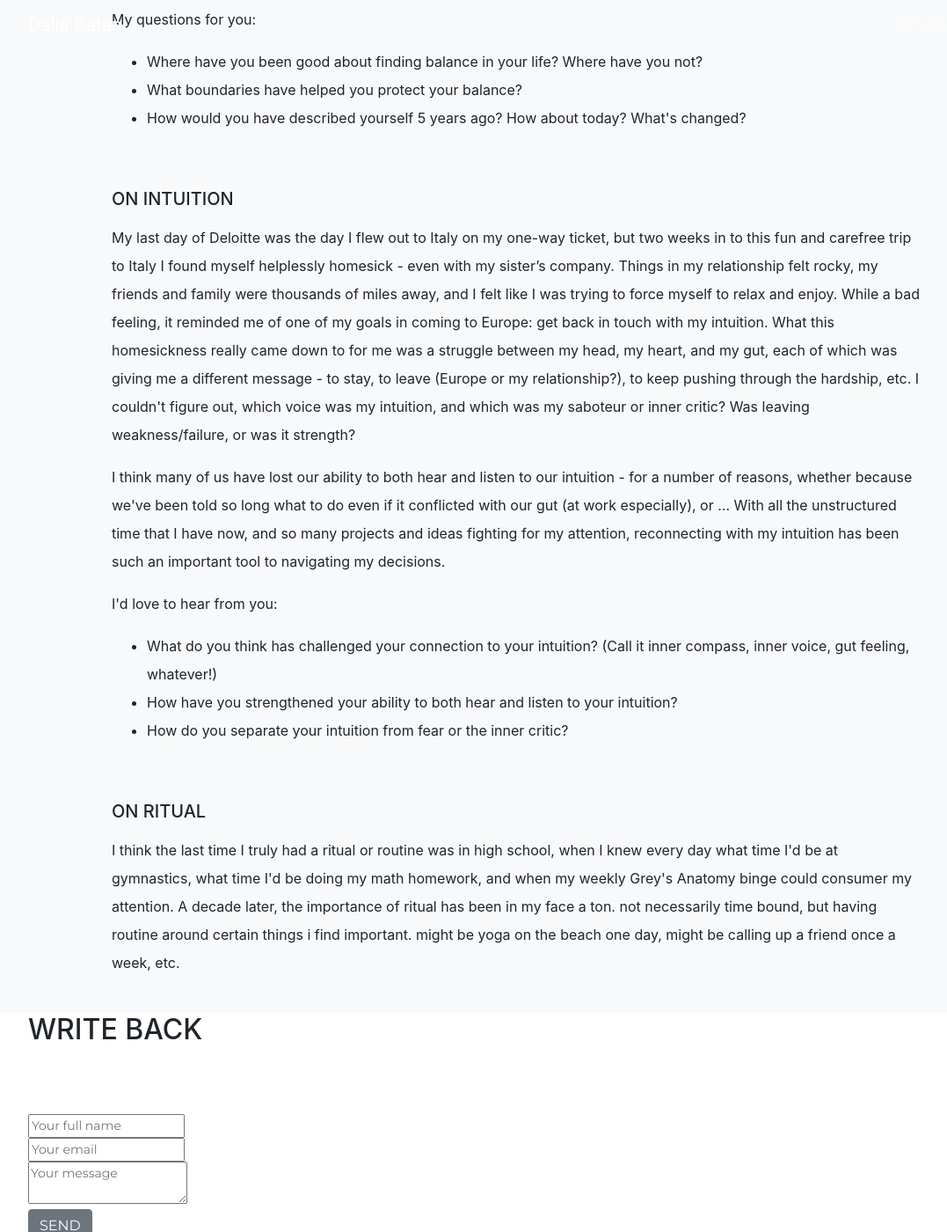
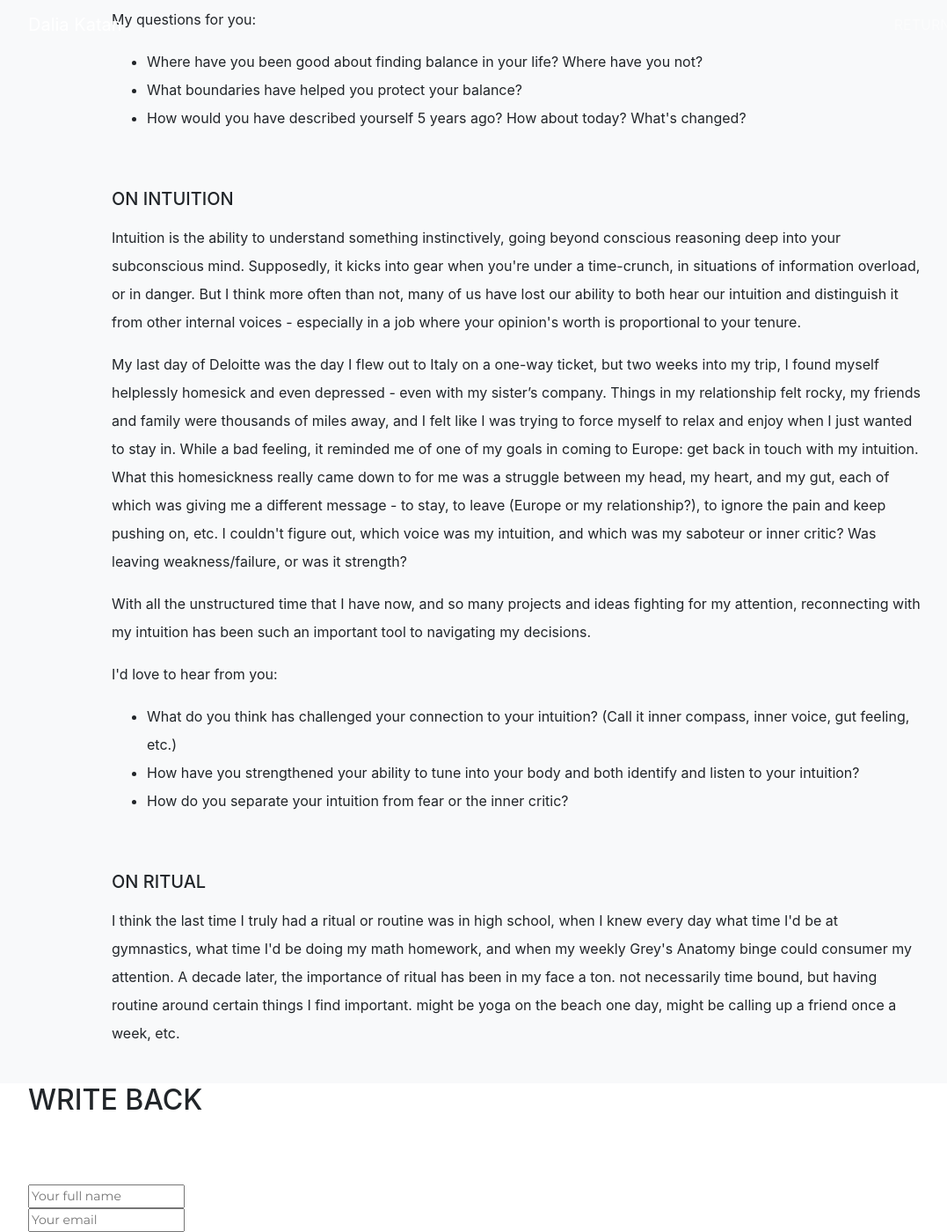
Before and after one commit to dalkat/dalkat.github.io, a Jekyll site: the page built from update-1.md, in a window 1280 px wide and 1400 px high, scrolled down 3895 px. Shown: the whole window at 88% size, without its empty margins (53-1130 px from the left). Built offline with Jekyll 4.4.1, drawn with Linux system fonts in a browser that asks for light colours; nearby versions of some CDN libraries; some web fonts are replaced; library files that are not in the unit come from our copies; some of the changed text lies outside the part shown.

Commit message:
ignoring js for now, blog 1.3.0

```diff
--- a/_layouts/update-1.html
+++ b/_layouts/update-1.html
@@ -52,7 +52,7 @@ layout: default-sub
 
             <p>(Un)surprisingly, one of the biggest revivers of creativity for me has been necessity - creativity truly does love constraint. With no income, I've found myself more crafty about ways to create instead of buy: everything from&nbsp;<a href="https://daliakatan.com/challah" target="_blank">baking my own challahs</a> to <a href="https://ezentialsf.com/" target="_blank">making essential oil candles</a>&nbsp;with some friends. This even includes walking an average of 4 miles every day because I no longer need to rush anywhere! Each necessity and observation has awakened a thirst for learning (<a href="https://skl.sh/2TE2fKn" target="_blank">online classes are amazing</a>), and sometimes even led to fun little side businesses like <a href="https://presently.fun" target="_blank">redesigning gifting-giving</a> for my 10-year old brother and his classmates. And when my savings burn would become too high, I'd find myself returning to freelance brand designing (reach out if you'd like a custom resume/portfolio site!) and grad school essay tutoring. </p>
 
-            <p>That said, I've also had to use this time to unlearn a lot of habits, such as the need to always be productive, stimulated, or working toward something - aka 'busyness'. Boredom, after all, is time our mind sorely needs to settle, connect dots, and dream.</p><br>
+            <p>That said, I've also had to use this time to unlearn a lot of habits, such as the need to always be productive, stimulated, or working toward something - aka 'busyness'. <a href="https://www.ted.com/talks/manoush_zomorodi_how_boredom_can_lead_to_your_most_brilliant_ideas?referrer=playlist-why_it_s_sometimes_good_to_be_bored#t-58507" target="_blank">Boredom</a>, after all, is time our mind sorely needs to settle, connect dots, and dream.</p><br>
 
             <p><b>Overall, there have definitely been ups and downs. </b></p>
             <p>There have been weddings (including my cousin George - the first of our generation!) and there have been the pains of divorce (my parents - it's been tough being so far during it all). There are moments where I feel inspired and unstoppable, and moments where I find myself tired and low energy - realizing what a toll this job took on my mind, body, and soul. There are moments I feel giddy as ever, and moments where I feel really down, so down that I'd end up returning home only two weeks in to my trip abroad (who knew you could be homesick after three years of globetrotting for work and fun?!). </p>
@@ -107,17 +107,18 @@ layout: default-sub
             <li>How would you have described yourself 5 years ago? How about today? What's changed?</li>
             </ul></p><BR>
             <p><h5>ON INTUITION</h5></p>
-            <p>My last day of Deloitte was the day I flew out to Italy on my one-way ticket, but two weeks in to this fun and carefree trip to Italy I found myself helplessly homesick - even with my sister&rsquo;s company. Things in my relationship felt rocky, my friends and family were thousands of miles away, and I felt like I was trying to force myself to relax and enjoy. While a bad feeling, it reminded me of one of my goals in coming to Europe: get back in touch with my intuition. What this homesickness really came down to for me was a struggle between my head, my heart, and my gut, each of which was giving me a different message - to stay, to leave (Europe or my relationship?), to keep pushing through the hardship, etc. I couldn't figure out, which voice was my intuition, and which was my saboteur or inner critic? Was leaving weakness/failure, or was it strength?</p>
-            <p>I think many of us have lost our ability to both hear and listen to our intuition - for a number of reasons, whether because we've been told so long what to do even if it conflicted with our gut (at work especially), or &hellip; With all the unstructured time that I have now, and so many projects and ideas fighting for my attention, reconnecting with my intuition has been such an important tool to navigating my decisions.</p>
+            <p>Intuition is the ability to understand something instinctively, going beyond conscious reasoning deep into your subconscious mind. Supposedly, it kicks into gear when you're under a time-crunch, in situations of information overload, or in danger. But I think more often than not, many of us have lost our ability to both hear our intuition and distinguish it from other internal voices - especially in a job where your opinion's worth is proportional to your tenure.</p>
+            <p>My last day of Deloitte was the day I flew out to Italy on a one-way ticket, but two weeks into my trip, I found myself helplessly homesick and even depressed - even with my sister&rsquo;s company. Things in my relationship felt rocky, my friends and family were thousands of miles away, and I felt like I was trying to force myself to relax and enjoy when I just wanted to stay in. While a bad feeling, it reminded me of one of my goals in coming to Europe: get back in touch with my intuition. What this homesickness really came down to for me was a struggle between my head, my heart, and my gut, each of which was giving me a different message - to stay, to leave (Europe or my relationship?), to ignore the pain and keep pushing on, etc. I couldn't figure out, which voice was my intuition, and which was my saboteur or inner critic? Was leaving weakness/failure, or was it strength?</p>
+            <p>With all the unstructured time that I have now, and so many projects and ideas fighting for my attention, reconnecting with my intuition has been such an important tool to navigating my decisions.</p>
             <p>I'd love to hear from you:</p>
             <p><ul>
-            <li>What do you think has challenged your connection to your intuition? (Call it inner compass, inner voice, gut feeling, whatever!)</li>
-            <li>How have you strengthened your ability to both hear and listen to your intuition?</li>
+            <li>What do you think has challenged your connection to your intuition? (Call it inner compass, inner voice, gut feeling, etc.)</li>
+            <li>How have you strengthened your ability to tune into your body and both identify and listen to your intuition?</li>
             <li>How do you separate your intuition from fear or the inner critic?</li>
             </ul></p><br>
 
             <p><h5>ON RITUAL</h5></p>
-            <p>I think the last time I truly had a ritual or routine was in high school, when I knew every day what time I'd be at gymnastics, what time I'd be doing my math homework, and when my weekly Grey's Anatomy binge could consumer my attention. A decade later, the importance of ritual has been in my face a ton. not necessarily time bound, but having routine around certain things i find important. might be yoga on the beach one day, might be calling up a friend once a week, etc.</p>
+            <p>I think the last time I truly had a ritual or routine was in high school, when I knew every day what time I'd be at gymnastics, what time I'd be doing my math homework, and when my weekly Grey's Anatomy binge could consumer my attention. A decade later, the importance of ritual has been in my face a ton. not necessarily time bound, but having routine around certain things I find important. might be yoga on the beach one day, might be calling up a friend once a week, etc.</p>
           </div>
           </div>
         </div>
```
